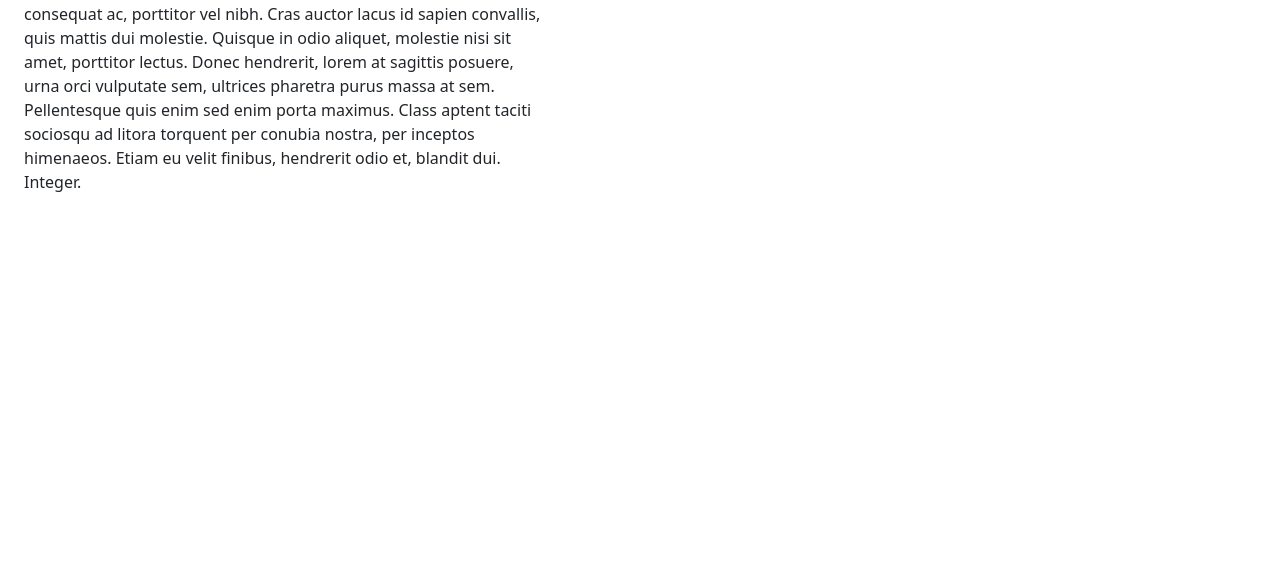
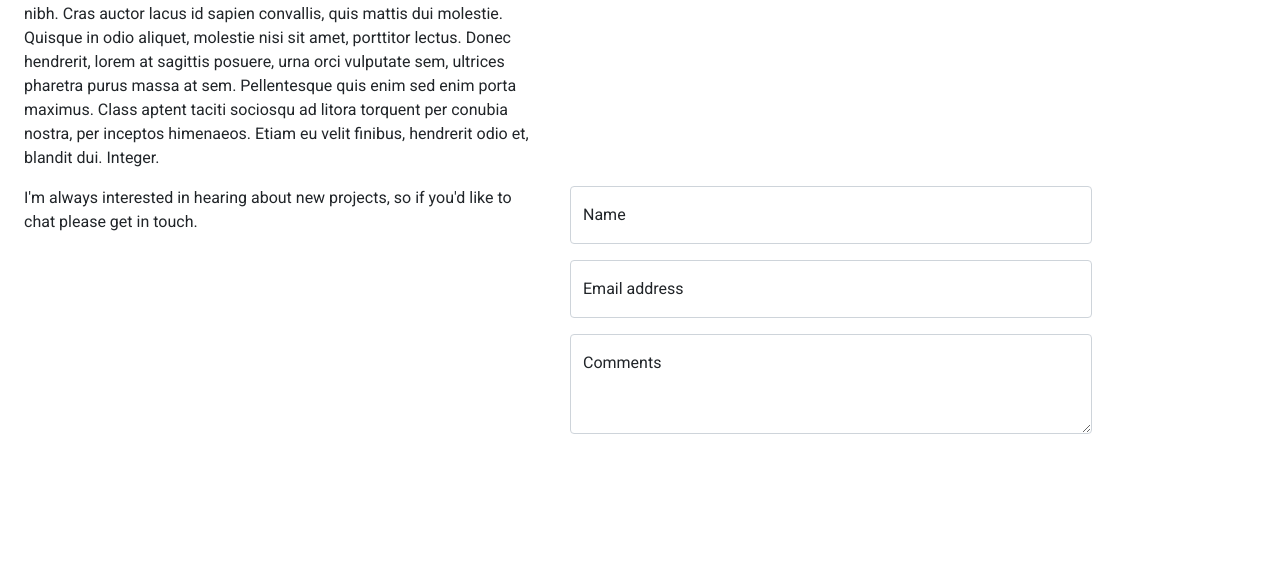
Before and after one commit to enmanuelbayen/Portfolio-with-Boostrap, a website: page index.html in a window 1280 px wide. Shown: the part 212-800 px from the top of the page. Drawn offline with nearby package versions, Linux system fonts and the light colour scheme.

Commit message:
Add font, form, and some text

```diff
--- a/index.html
+++ b/index.html
@@ -5,8 +5,17 @@
     <meta name="viewport" content="width=device-width, initial-scale=1">
     <!-- Bootstrap CSS -->
     <link href="https://cdn.jsdelivr.net/npm/bootstrap@5.0.2/dist/css/bootstrap.min.css" rel="stylesheet" integrity="sha384-EVSTQN3/azprG1Anm3QDgpJLIm9Nao0Yz1ztcQTwFspd3yD65VohhpuuCOmLASjC" crossorigin="anonymous">
-
+    <!-- Add google font -->
+    <link rel="preconnect" href="https://fonts.googleapis.com">
+    <link href="https://fonts.googleapis.com/css2?family=Roboto&display=swap" rel="stylesheet">
     <title>Hello, world!</title>
+    <style>
+      .container,
+      .nav,
+      .a {
+      font-family: 'Roboto', sans-serif;
+    }
+    </style>
   </head>
 
   <body>
@@ -26,8 +35,6 @@
         </li>
       </ul>
     </header>
-
-
     <div class="container row">
         <div class="col">
             <h1 class="main-title"> Welcome!</h1>
@@ -52,7 +59,29 @@
     </div>
 
 
-
+    <div class="container row">
+      <!-- <div class="row"> -->
+        <div class="col">
+          I'm always interested in hearing about new projects, so if you'd like to chat please get in touch.
+        </div>
+        <div class="col-md-6 offset-md-0">
+          <form>
+            <div class="form-floating mb-3">
+              <input type="name" class="form-control" id="floatingInput" placeholder="name@example.com">
+              <label for="floatingInput">Name</label>
+            </div>
+            <div class="form-floating mb-3">
+              <input type="email" class="form-control" id="floatingInput" placeholder="name@example.com">
+              <label for="floatingInput">Email address</label>
+            </div>
+            <div class="form-floating">
+              <textarea class="form-control" placeholder="Leave a comment here" id="floatingTextarea2" style="height: 100px"></textarea>
+              <label for="floatingTextarea2">Comments</label>
+            </div>
+          </form>
+        </div>
+      <!-- </div> -->
+    </div>
 
     <script src="https://cdn.jsdelivr.net/npm/bootstrap@5.0.2/dist/js/bootstrap.bundle.min.js" integrity="sha384-MrcW6ZMFYlzcLA8Nl+NtUVF0sA7MsXsP1UyJoMp4YLEuNSfAP+JcXn/tWtIaxVXM" crossorigin="anonymous"></script>
   </body>
```
